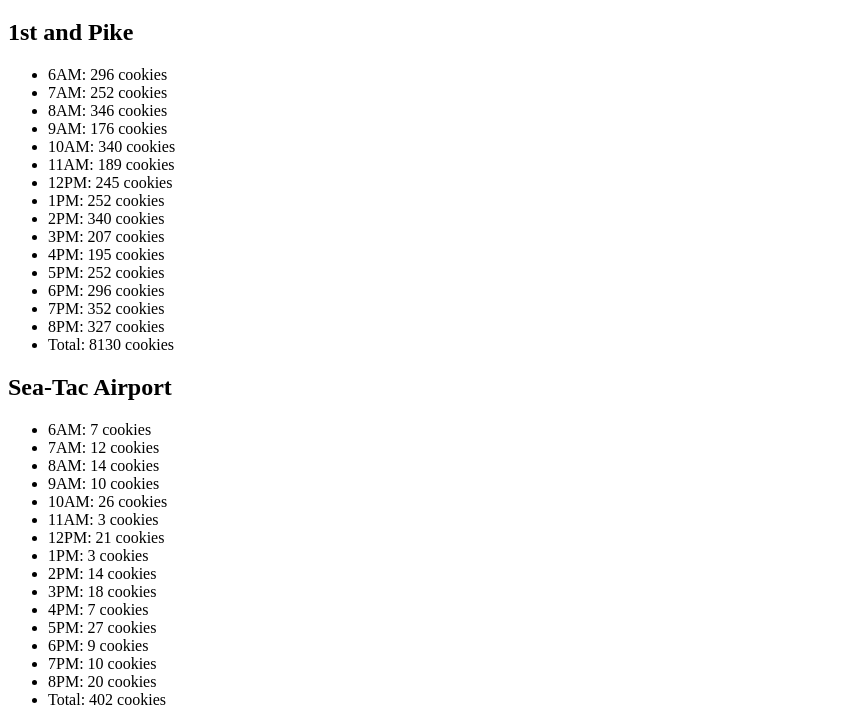
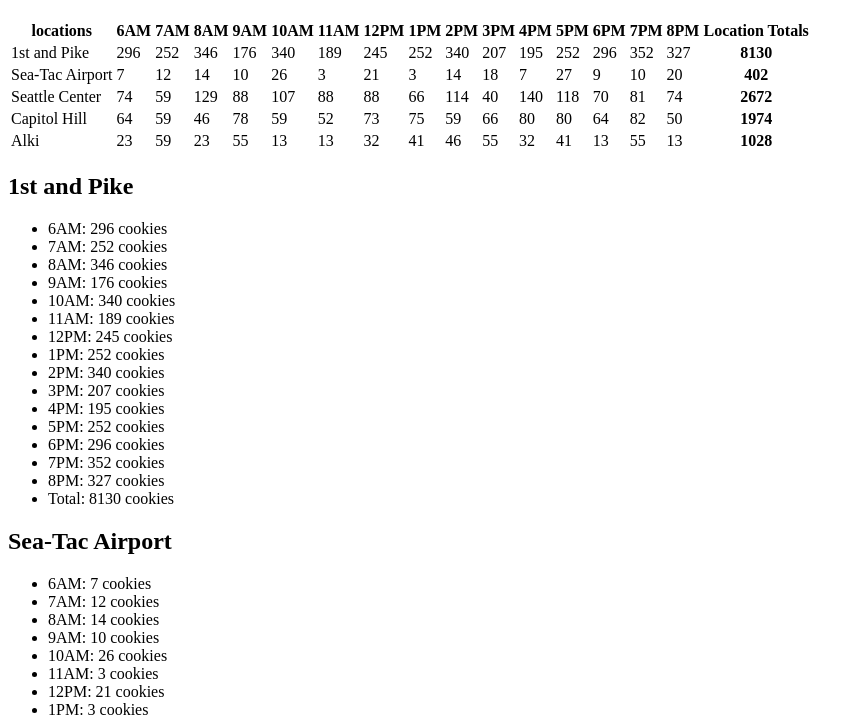
Before and after one commit to rynnnaa/salmonCookiesRedo, a plain HTML site: page sales.html in a window 1280 px wide. Shown: the part 61-777 px from the top of the page, without its empty margins (0-864 px from the left). Drawn offline with Linux system fonts and the light colour scheme.

Commit message:
table created

```diff
--- a/app.js
+++ b/app.js
@@ -1,6 +1,7 @@
 'use strict';
 var store = [];
 var openHours = ['6AM','7AM','8AM','9AM','10AM','11AM','12PM','1PM','2PM','3PM','4PM','5PM','6PM','7PM','8PM',];
+var theTable = document.getElementById('sales-table');
 
 function Store (location, min, max, avgCookie) {
   this.location = location;
@@ -19,7 +20,6 @@
 
 Store.prototype.generateCustomersPerHour = function(min, max) {
   for(var i = 0; i < openHours.length; i++) {
-
     var randomCustomer = Math.floor(Math.random() * (max - min + 1) + min);
     this.customersPerHour.push(randomCustomer);
   }
@@ -62,6 +62,26 @@
   ulEl.appendChild(totalEl);
 };
 
+Store.prototype.render = function() {
+  this.generateCustomersPerHour();
+  var trEl = document.createElement('tr');
+  var tdEl = document.createElement('td');
+  tdEl.textContent = this.location;
+  trEl.appendChild(tdEl);
+
+  for(var i = 0; i < openHours.length; i++) {
+    tdEl = document.createElement('td');
+    tdEl.textContent = this.cookiesPerHour[i];
+    trEl.appendChild(tdEl);
+  }
+
+  var thEl = document.createElement('th');
+  thEl.textContent = this.totalCookies;
+  trEl.appendChild(thEl);
+  theTable.appendChild(trEl);
+
+};
+
 new Store('1st and Pike', 23, 65, 6.3);
 new Store('Sea-Tac Airport', 3, 24, 1.2);
 new Store('Seattle Center', 11, 38, 3.7);
@@ -86,8 +106,7 @@
   thEl.textContent = 'Location Totals';
   trEl.appendChild(thEl);
 
-  var theBody = document.createElement('body');
-  theBody.appendChild(trEl);
+  theTable.appendChild(trEl);
 }
 console.log('Did I get here?');
 
@@ -96,13 +115,13 @@
 }
 
 function renderTable() {
-  var theBody = document.createElement('body');
-  theBody.innerHTML = '';
+  theTable.innerHTML = '';
   makeHeaderRow();
-  for(var i = 0; i < Store.length; i++) {
-    Store.all[i].render();
+  for(var i = 0; i < store.length; i++) {
+    store[i].render();
   }
   makeFooterRow();
 }
 
 renderTable();
+console.log('HOW ABOUT nNOWWWWWWWWWWWWWWWWWWWW');
--- a/sales.html
+++ b/sales.html
@@ -7,6 +7,7 @@
 </head>
 <body id="pike">
 <h1>Pat's Salmon Cookies: Sales Data</h1>
+<table id="sales-table"></table>
   </main>
   <footer></footer>
   <script src= "app.js"></script>
```
